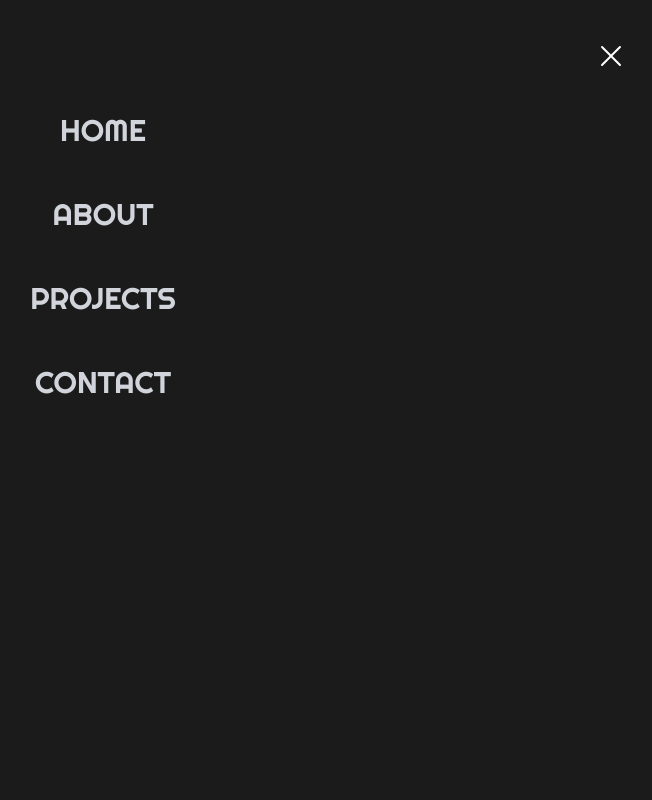
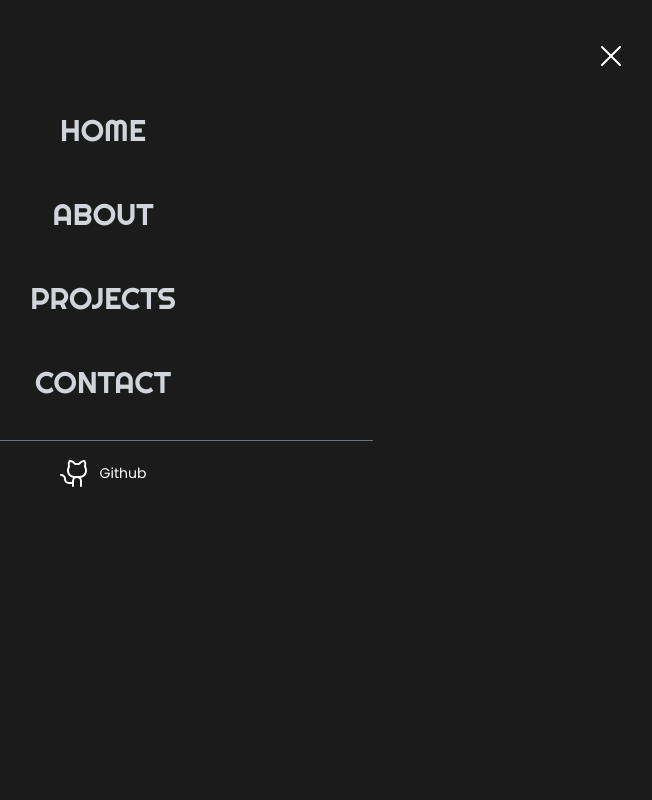
Before and after one commit to rayventerprise/react-nextjs-venterprise, a Next.js app: page /contact in a window 1280 px wide. Both pictures are taken after a click on the button "Menu". Shown: the top 800 px of the page, without its empty margins (537-1189 px from the left). Built offline with nearby package versions, Linux system fonts and the light colour scheme.

Commit message:
add github to nav and footer

```diff
--- a/app/Footer.tsx
+++ b/app/Footer.tsx
@@ -1,5 +1,6 @@
 import React from 'react'
 import Link from 'next/link'
+import {GithubLogo} from "@phosphor-icons/react/dist/ssr";
 
 export const Footer = () => {
   return (
@@ -14,6 +15,7 @@ export const Footer = () => {
           © {(new Date()).getFullYear()}
         </span>
       </div>
+      <div className="space-y-3">
         <div className="space-x-3 md:space-x-12">
           <Link href="/">
             Home
@@ -25,6 +27,14 @@ export const Footer = () => {
             Contact
           </Link>
         </div>
+        <div className="flex justify-end">
+          <Link href="https://github.com/rayventerprise" target="_blank">
+            <div className="bg-gray-100 rounded p-2">
+              <GithubLogo width={24} height={24}/>
+            </div>
+          </Link>
+        </div>
+      </div>
     </div>
   )
 }
--- a/app/NavBar.tsx
+++ b/app/NavBar.tsx
@@ -3,7 +3,7 @@ import {useRouter} from 'next/navigation'
 import React, {useEffect, useState} from 'react'
 import {AnimatePresence, motion} from 'framer-motion'
 // @ts-ignore
-import {List, X} from '@phosphor-icons/react/dist/ssr'
+import {GithubLogo, List, X} from '@phosphor-icons/react/dist/ssr'
 import classNames from 'classnames'
 import Link from 'next/link'
 
@@ -76,6 +76,16 @@ export const NavBar = () => {
           <button className="btn nav-button" onClick={() => clickPopoverLink('/contact')}>
             CONTACT
           </button>
+
+          <div className="flex flex-col items-center py-4 space-y-4">
+            <div className="bg-gray-500 w-1/2 h-[1px]"/>
+            <div className="flex">
+              <Link href="https://github.com/rayventerprise" className="flex items-center space-x-2" target="_blank">
+                <GithubLogo width={32} height={32}/>
+                <span className="text-sm">Github</span>
+              </Link>
+            </div>
+          </div>
         </div>
       </motion.div>) }
     </AnimatePresence>
```
Lines whose indentation alone changed are shown as unchanged.
